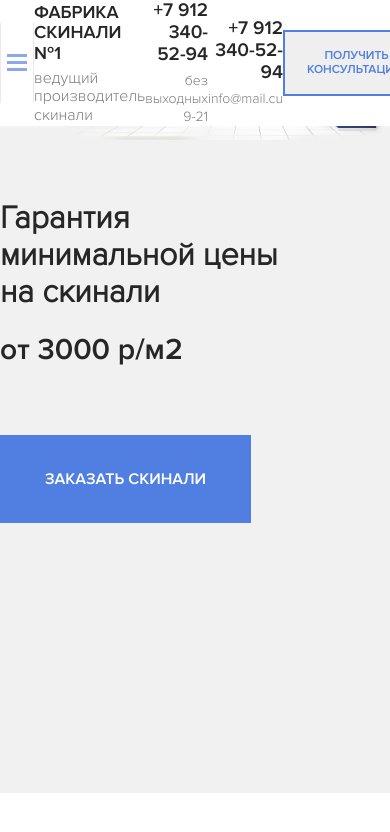
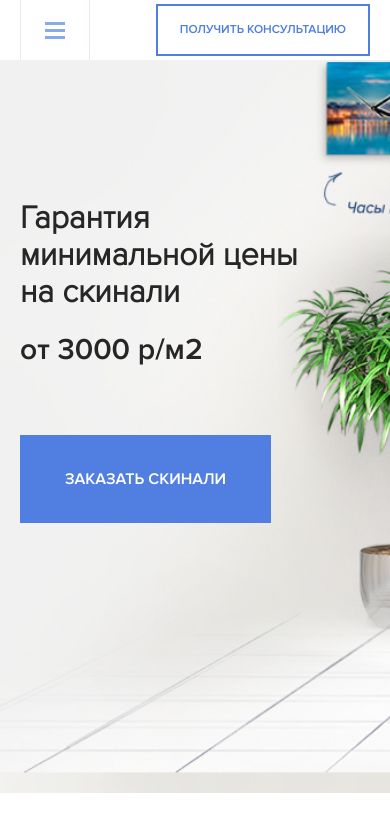
Before and after one commit to NataliKr-00/skinali, a plain HTML site: page index.html in a window 390 px wide. Drawn offline with Linux system fonts and the light colour scheme.

Commit message:
Адаптив для главного экрана

```diff
--- a/sass/_grid.sass
+++ b/sass/_grid.sass
@@ -3,3 +3,14 @@
 .container
     max-width: 1170px
     margin: auto
+@media (max-width: 1199px)
+    .container
+        max-width: 960px
+
+@media (max-width: 991px)
+    .container
+        max-width: 750px
+@media (max-width: 768px)
+    .container
+        max-width: 100%
+        padding: 0 20px
--- a/sass/_interface.sass
+++ b/sass/_interface.sass
@@ -4,6 +4,7 @@ body
 .button-o
     border: 2px solid $primary
     padding: 17px 22px
+    background-color: #fff
     font-size: 12px
     text-transform: uppercase
     color: $primary
@@ -15,3 +16,7 @@ body
     color: #ffffff
     +bold
     padding: 35px 45px
+
+    @media (max-width: 576px)
+        .button-o
+            font-size: 12px
--- a/sass/blocks/_hero.sass
+++ b/sass/blocks/_hero.sass
@@ -11,3 +11,7 @@
         font-size: 30px
         +bold
         margin-bottom: 67px
+@media (max-width: 991px)
+    .hero
+        background-size: cover
+        background-position: top left 30%
--- a/sass/blocks/_navbar.sass
+++ b/sass/blocks/_navbar.sass
@@ -8,7 +8,6 @@
         display: flex
         align-items: center
         justify-content: space-between
-        min-height: 80px
     &__mobile, &__landline
         text-align: right
     &__phone
@@ -33,7 +32,7 @@
     background-color: $primary
     color: #ffffff
     transition: 0.2s
-    transform: translateY(-100%)
+    transform: translateY(-200%)
     &_active
         transform: translateY(0)
     &__nav
@@ -73,3 +72,19 @@
     &__description
         display: block
         color: $text-color-light
+@media (max-width: 991px)
+    .navbar
+        &__mobile, &__landline
+            display: none
+@media (max-width: 576px)
+    .logo
+        display: none
+    .menu
+        top: 60px
+        height: 50%
+        &-button
+            height: 60px
+        &__nav
+            flex-direction: column
+        &__link
+            margin-bottom: 20px
```
Also changed, not shown: css/style.css, 1 other file.
